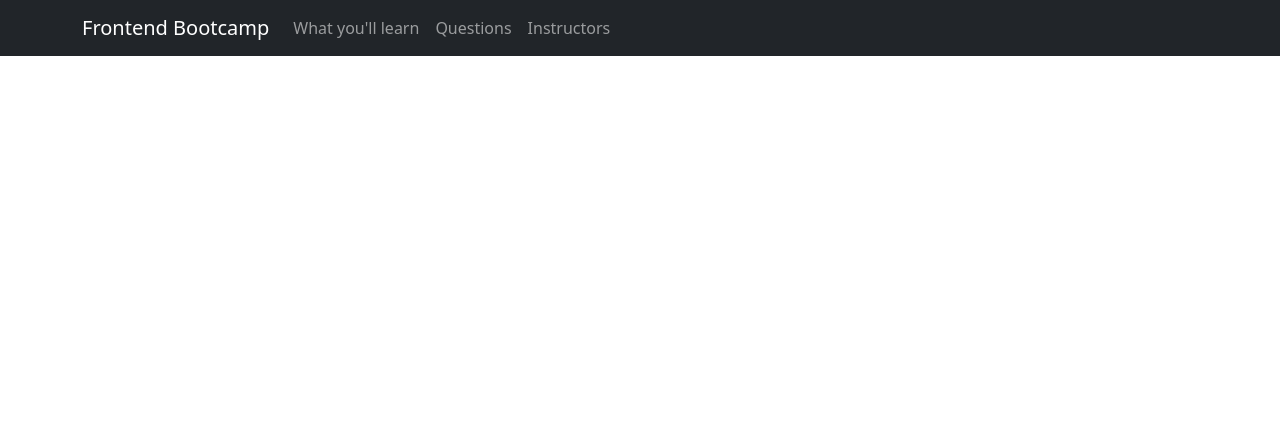
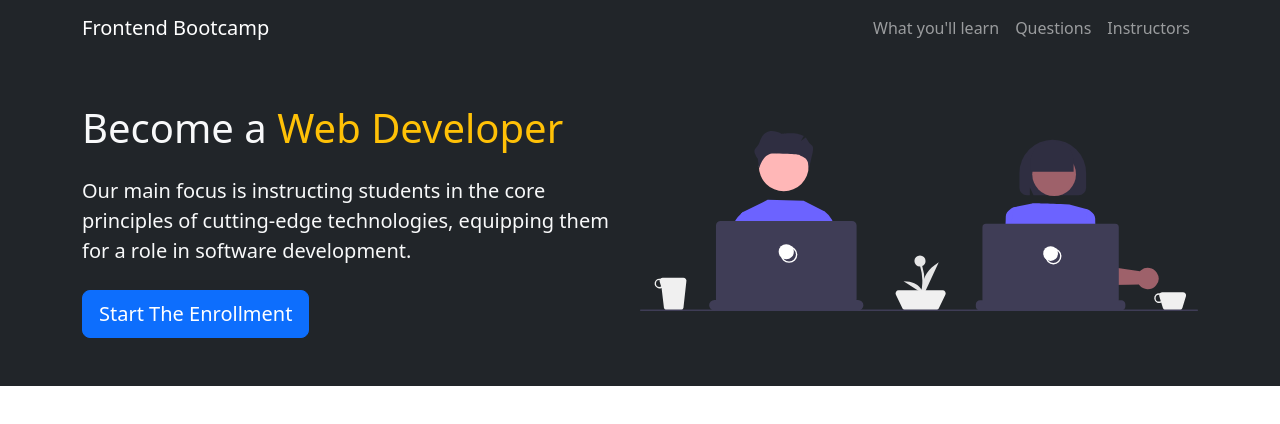
Before and after one commit to Mickkkon/bootstrapBootCamp, a plain HTML site: page index.html in a window 1280 px wide. Drawn offline with nearby package versions, Linux system fonts and the light colour scheme.

Commit message:
included the showcase section

```diff
--- a/index.html
+++ b/index.html
@@ -9,6 +9,8 @@
 
 </head>
 <body>
+
+    <!-- Navbar -->
 
    <nav class="navbar navbar-expand-lg bg-dark navbar-dark">
     <div class="container">
@@ -22,7 +24,7 @@
 
 
         <div class="collapse navbar-collapse" id="navmenu">
-           <ul class="navbar-nav">
+           <ul class="navbar-nav ms-auto">
             <li class="nav-item">
                 <a href="#learn" class="nav-link">What you'll learn</a>
             </li>
@@ -37,6 +39,29 @@
     </div>
    </nav>
 
+<!-- Showcase -->
+
+<section class="bg-dark text-light p-5 text-center text-sm-start">
+    <div class="container">
+        <div class="d-sm-flex">
+            <div>
+                <h1>Become a <span class="text-warning">Web Developer</span></h1>
+                <p class="lead my-4">
+                    Our main focus is instructing students in the core principles of cutting-edge technologies, equipping them for a role in software development.
+                </p>
+                <button class="btn btn-primary btn-lg">
+                    Start The Enrollment
+                </button>
+            </div>
+
+            <img src="images/showcase1.svg" alt="" class="img-fluid d-none w-50 d-sm-block" alt="" />
+        </div>
+
+
+    </div>
+</section>
+
+
 
 
     <script src="https://cdn.jsdelivr.net/npm/bootstrap@5.3.2/dist/js/bootstrap.bundle.min.js" integrity="sha384-C6RzsynM9kWDrMNeT87bh95OGNyZPhcTNXj1NW7RuBCsyN/o0jlpcV8Qyq46cDfL" crossorigin="anonymous"></script>
```
